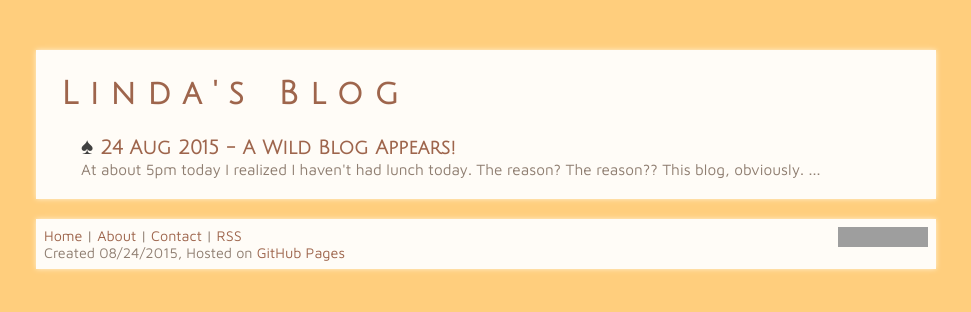
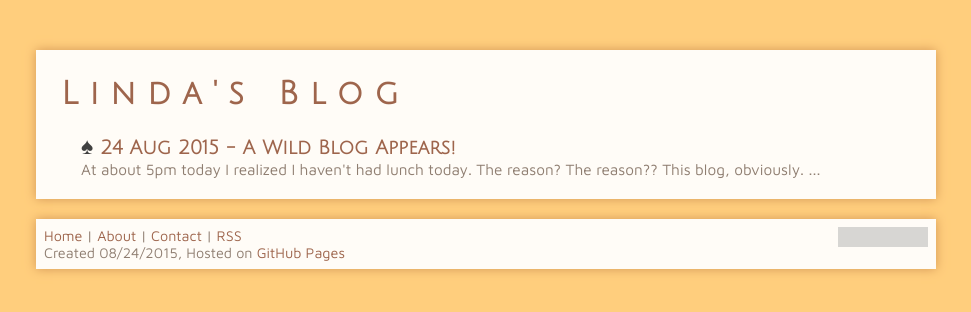
Before and after one commit to LiFaytheGoblin/LiFaytheGoblin.github.io, a Jekyll site: the page built from index.html, in a window 1280 px wide. Shown: the top 312 px of the page, without its empty margins (154-1125 px from the left). Built offline with Jekyll 4.4.1, drawn with Linux system fonts in a browser that asks for light colours; comment, search, counter and statistics services are not loaded; grey boxes are pictures that could not be loaded.

Commit message:
small layout things

```diff
--- a/_includes/footer.html
+++ b/_includes/footer.html
@@ -5,6 +5,6 @@
 	</div>
 	<!--license-->
 	<div class="license">
-		<a rel="license" href="http://creativecommons.org/licenses/by-nc-sa/4.0/" target="_blank"><img alt="Creative Commons License" style="border-width:0" src="https://i.creativecommons.org/l/by-nc-sa/4.0/88x31.png" /></a>
+		<a rel="license" href="http://creativecommons.org/licenses/by-nc-sa/4.0/" target="_blank" title="License"><img alt="Creative Commons License" style="border-width:0" src="https://i.creativecommons.org/l/by-nc-sa/4.0/88x31.png" /></a>
 	</div><div style="clear:both"></div>
 </div>
--- a/style.css
+++ b/style.css
@@ -46,7 +46,7 @@ h1, h2, h3, h4, h5, h6 {
 .notfooter {
 	padding:5px;
 	background-color: #FFFCF7;
-	box-shadow:0px 0px 5px #FFF0D6;
+	box-shadow:0px 0px 10px #D49757;
 }
 
 .header {
@@ -66,7 +66,7 @@ h1, h2, h3, h4, h5, h6 {
 	margin-top:20px;
 	font-size:0.9em;
 	background-color: #FFFCF7;
-	box-shadow:0px 0px 5px #FFF0D6;
+	box-shadow:0px 0px 10px #D49757;
 	color: #8F7E71;
 }
 
@@ -76,6 +76,11 @@ h1, h2, h3, h4, h5, h6 {
 
 .license {
 	float:right;
+	opacity:0.4;
+}
+
+.license:hover {
+	opacity:0.6;
 }
 
 #post {
```
